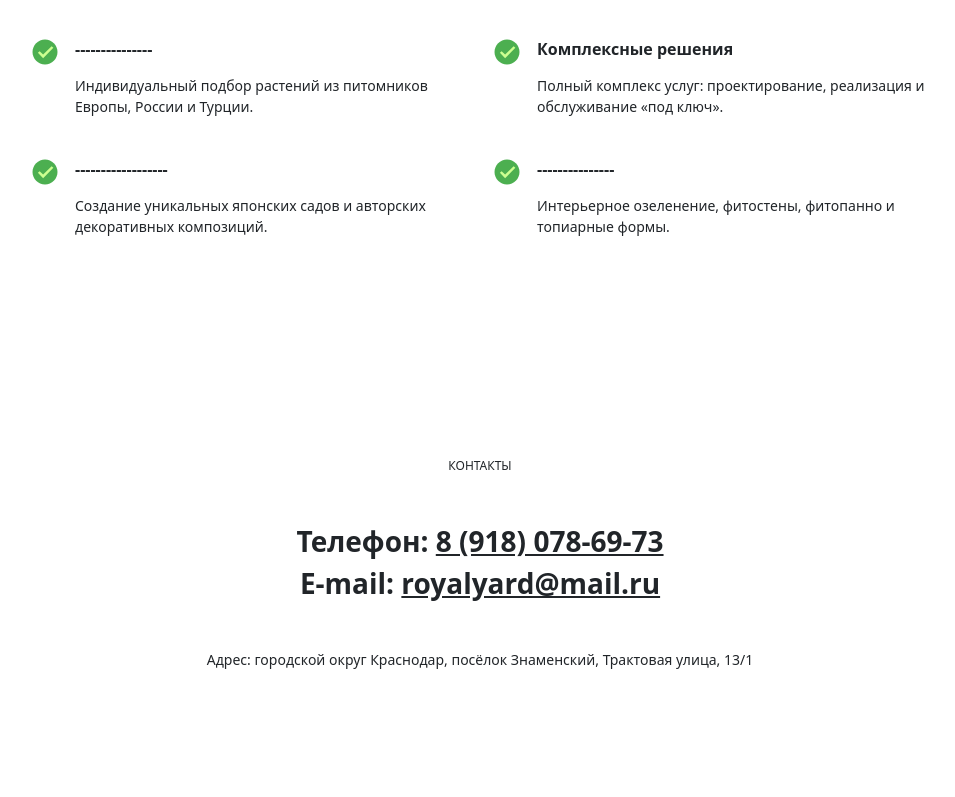
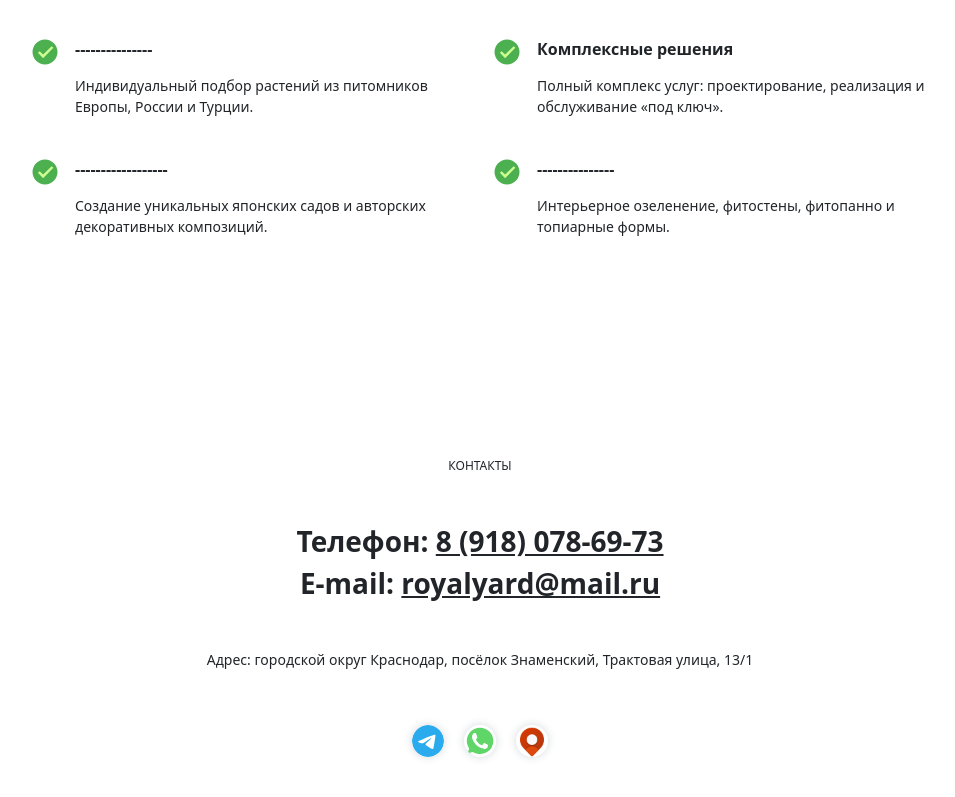
Before and after one commit to GuzevVladislav/GuzevVladislav.github.io, a plain HTML site: page index.html in a window 1280 px wide. Shown: the part 2981-3778 px from the top of the page, without its empty margins (160-1115 px from the left). Drawn offline with nearby package versions, Linux system fonts and the light colour scheme.

Commit message:
Add files via upload

```diff
--- a/assets/style/main.css
+++ b/assets/style/main.css
@@ -190,6 +190,16 @@ footer {
   align-items: center;
 }
 
+.link__img {
+  width: 32px;
+  height: 32px;
+  margin: 10px;
+  border-radius: 100px;
+  -webkit-box-shadow: 0px 0px 8px 0px rgba(34, 60, 80, 0.2);
+  -moz-box-shadow: 0px 0px 8px 0px rgba(34, 60, 80, 0.2);
+  box-shadow: 0px 0px 8px 0px rgba(34, 60, 80, 0.2);
+}
+
 @media (max-width: 900px) {
   .about {
     display: block;
```
Also changed, not shown: assets/img/static/icons8-maps-48.png (added), assets/img/static/logos_telegram.svg (added), assets/img/static/logos_whatsapp-icon.svg (added).
